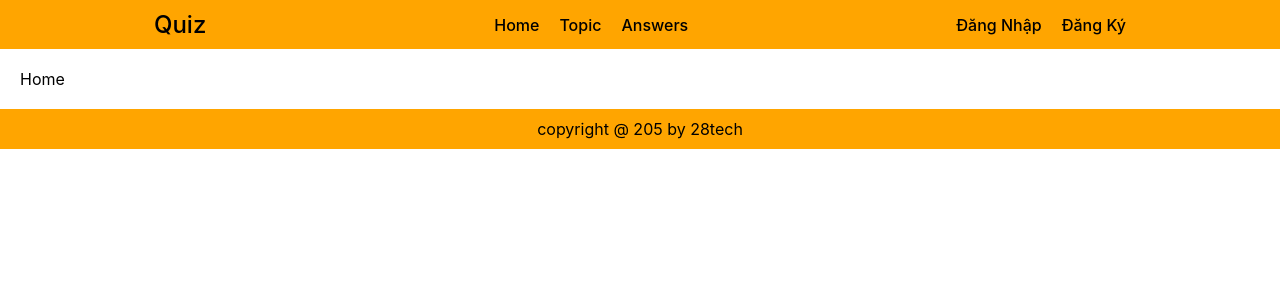
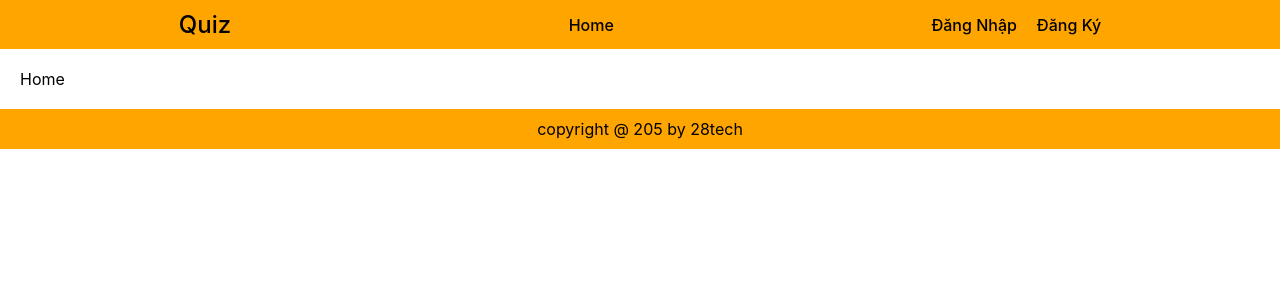
Before and after one commit to dangvanmih/28tech, a React (Create React App) app in the folder khóa Học Front-End/ReactJS/project-5/quiz/: page / in a window 1280 px wide. Shown: the top 300 px of the page. Built offline with nearby package versions, Linux system fonts and the light colour scheme.

Commit message:
project-5

```diff
--- a/khóa Học Front-End/ReactJS/project-5/quiz/package.json
+++ b/khóa Học Front-End/ReactJS/project-5/quiz/package.json
@@ -12,6 +12,7 @@
     "react-redux": "^9.2.0",
     "react-router-dom": "^7.10.1",
     "react-scripts": "5.0.1",
+    "redux": "^5.0.1",
     "sass": "^1.95.0",
     "web-vitals": "^2.1.4"
   },
--- a/khóa Học Front-End/ReactJS/project-5/quiz/src/Routes/index.js
+++ b/khóa Học Front-End/ReactJS/project-5/quiz/src/Routes/index.js
@@ -8,6 +8,7 @@ import Result from "../pages/Result";
 import Topic from "../pages/Topic";
 import Error404 from "../pages/Error404";
 import Quiz from "../pages/Quiz";
+import Logout from "../pages/Logout";
 export const routes = [
     {
         path: "/",
@@ -24,6 +25,10 @@ export const routes = [
             {
                 path: "register",
                 element: <Register />
+            },
+            {
+                path: "logout",
+                element: <Logout />
             },
             {
                 path:"*",
--- /dev/null
+++ b/khóa Học Front-End/ReactJS/project-5/quiz/src/actions/login.js
@@ -0,0 +1,6 @@
+export const checkLogin = (status) => {
+    return {
+        type: "CHECK_LOGIN",
+        status: status
+    }
+}
--- /dev/null
+++ b/khóa Học Front-End/ReactJS/project-5/quiz/src/helper/cookie.js
@@ -0,0 +1,44 @@
+// hàm lấy ra các giá trị trong cookie
+       export function getCookie(cname) {
+            var name = cname + "=";
+            var ca = document.cookie.split(";");
+            for(var i = 0; i < ca.length; i++){
+                var c = ca[i];
+                while(c.charAt(0) === ' '){
+                    c = c.substring(1);
+                }
+                if(c.indexOf(name)=== 0){
+                    return c.substring(name.length,c.length);
+                }
+            }
+            return "";
+        }
+// hết hàm lấy cookie
+
+// hàm tạo cookie
+       export function setCookie(cname, cvalue, exday) {
+            var d = new Date();
+            d.setTime(d.getTime() + (exday * 24 * 60 * 60 * 1000));
+            var expires = 'expires = ' + d.toUTCString();
+            document.cookie = cname + " = " + cvalue + ";" + expires;
+        }
+// hết hàm tạo cookie
+
+ // hàm xóa cookie
+     export function deleteCookie(cname) {
+            document.cookie = `${cname}=; expires=thu, 01 Jan 1970 00:00:00 UTC`;
+        }
+// hết hàm xóa cookie
+
+// hàm xóa hết cookie
+export function deleteAllCookies () {
+    const cookies = document.cookie.split(";");
+
+    for(let i = 0; i < cookies.length; i++) {
+        const cookie = cookies[i];
+        const eqPos = cookie.indexOf("=");
+        const name = eqPos > -1 ? cookie.substr(0, eqPos) : cookie;
+        document.cookie = name + "=; expires=thu, 01 Jan 1970 00:00:00 GTM"
+    }
+}
+// hết hàm xóa hết cookie
--- a/khóa Học Front-End/ReactJS/project-5/quiz/src/index.js
+++ b/khóa Học Front-End/ReactJS/project-5/quiz/src/index.js
@@ -4,13 +4,17 @@ import './index.css';
 import App from './App';
 import reportWebVitals from './reportWebVitals';
 import { BrowserRouter } from "react-router-dom"
-
+import { createStore } from 'redux';
+import allReducers from './reducers';
+import { Provider } from "react-redux"
+const store = createStore(allReducers);
 const root = ReactDOM.createRoot(document.getElementById('root'));
 root.render(
-  <BrowserRouter>
-    <App />
-  </BrowserRouter>
-
+  <Provider store={store}>
+    <BrowserRouter>
+      <App />
+    </BrowserRouter>
+  </Provider>
 
 );
 
--- a/khóa Học Front-End/ReactJS/project-5/quiz/src/layout/layoutDefault/index.js
+++ b/khóa Học Front-End/ReactJS/project-5/quiz/src/layout/layoutDefault/index.js
@@ -1,6 +1,8 @@
+import { getCookie } from "../../helper/cookie";
 import "./LayoutDefault.scss";
 import { NavLink, Outlet } from "react-router-dom";
 function LayoutDefault() {
+    const token = getCookie("token")
     return (
         <>
             <div className="layout-default">
@@ -11,17 +13,25 @@ function LayoutDefault() {
                             <li>
                                 <NavLink to="/">Home</NavLink>
                             </li>
+                            {token && (
+                                <>
                                     <li>
                                         <NavLink to="topic">Topic</NavLink>
                                     </li>
                                     <li>
                                         <NavLink to="answers">Answers</NavLink>
                                     </li>
+                                </>
+                            )}
                         </ul>
                     </div>
                     <div className="layout-default__account">
-                        <NavLink to = "login"> Đăng Nhập</NavLink>
-                        <NavLink to = "register"> Đăng Ký</NavLink>
+                        {token ? (<>
+                            <NavLink to="logout"> Đăng xuất</NavLink>
+                        </>) : (<>
+                            <NavLink to="login"> Đăng Nhập</NavLink>
+                            <NavLink to="register"> Đăng Ký</NavLink>
+                        </>)}
                     </div>
                 </header>
                 <main className="layout-default__main">
--- a/khóa Học Front-End/ReactJS/project-5/quiz/src/pages/Login/index.js
+++ b/khóa Học Front-End/ReactJS/project-5/quiz/src/pages/Login/index.js
@@ -1,3 +1,4 @@
+import { setCookie } from "../../helper/cookie";
 import { login } from "../../service/userService";
 import {useNavigate} from "react-router-dom"
 function Login () {
@@ -10,17 +11,17 @@ function Login () {
 
         const response = await login(userName,passWord);
         if(response.length > 0) {
-            alert("Đăng nhập thành công!")
+            // lưu data vào cookie
+            setCookie("id", response[0].id,1);
+            setCookie("fullName", response[0].fullName,1);
+            setCookie("email", response[0].email,1);
+            setCookie("token", response[0].token,1);
+            //hết lưu cookie
             navigate("/")
         }
         else {
             alert("Tài khoản hoặc mật khẩu không chính xác!")
         }
-
-
-        // console.log(userName);
-        // console.log(passWord);
-
     }
     return (
         <>
--- /dev/null
+++ b/khóa Học Front-End/ReactJS/project-5/quiz/src/pages/Logout/index.js
@@ -0,0 +1,17 @@
+import { useNavigate } from "react-router-dom"
+import { deleteAllCookies } from "../../helper/cookie";
+import { useEffect } from "react";
+
+function Logout () {
+    const navigate = useNavigate();
+    deleteAllCookies();
+    useEffect(() => {
+        navigate("login")
+    },[navigate])
+    return (
+        <>
+
+        </>
+    )
+}
+export default Logout
--- /dev/null
+++ b/khóa Học Front-End/ReactJS/project-5/quiz/src/reducers/index.js
@@ -0,0 +1,7 @@
+import {combineReducers} from "redux";
+import loginReducer from "./login";
+const allReducers = combineReducers({
+    loginReducer
+})
+
+export default allReducers;
--- /dev/null
+++ b/khóa Học Front-End/ReactJS/project-5/quiz/src/reducers/login.js
@@ -0,0 +1,6 @@
+const loginReducer = (state = [] , action) => {
+    console.log();
+
+    return state;
+}
+export default loginReducer
```
Also changed, not shown: 1 other file (tests, documents, lock files or other folders). Lines whose indentation alone changed are shown as unchanged.
